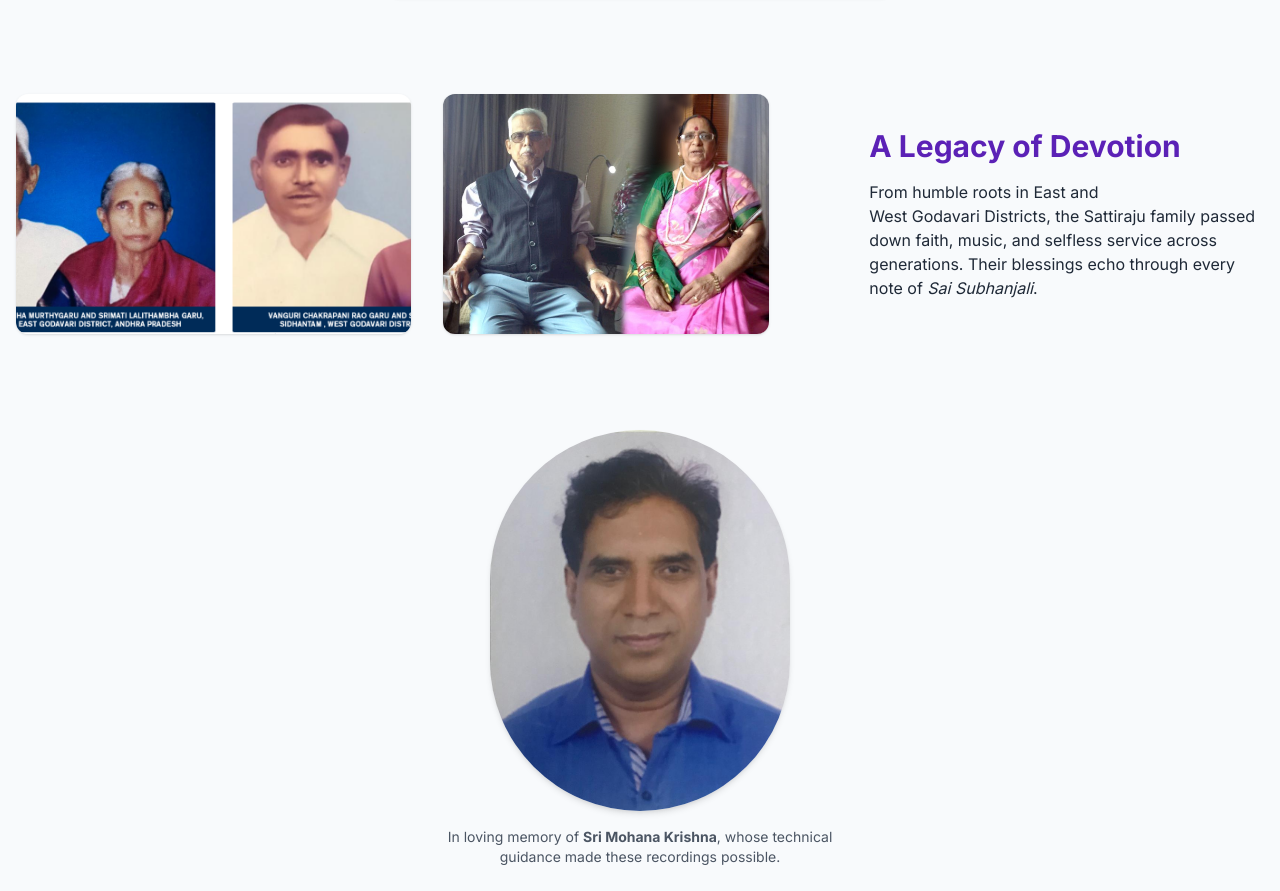
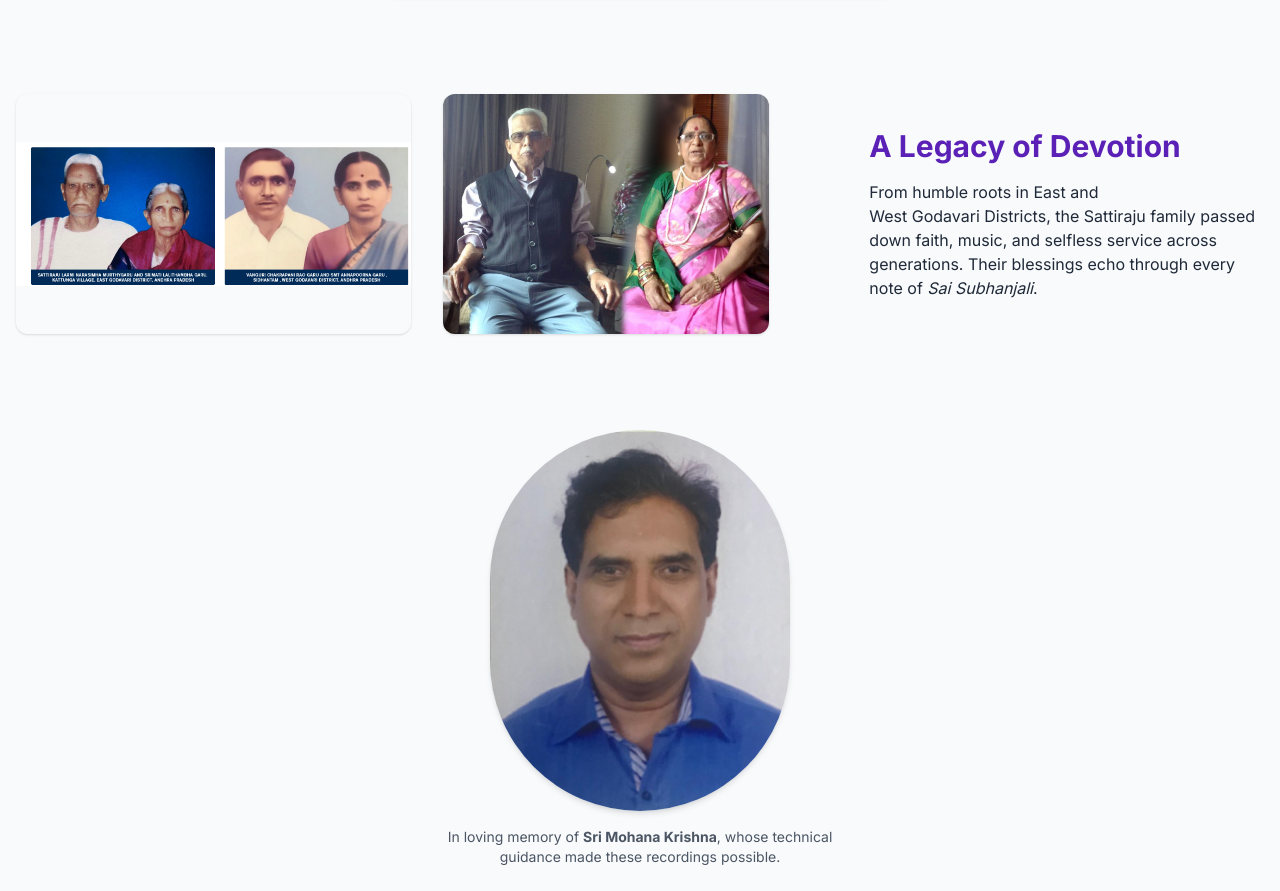
Before and after one commit to shekhar1971/saisubhanjali.com, a Next.js app: page / in a window 1280 px wide. Shown: the part 1494-2385 px from the top of the page. Built offline with nearby package versions, Linux system fonts and the light colour scheme.

Commit message:
Update page.tsx

```diff
--- a/app/page.tsx
+++ b/app/page.tsx
@@ -1,17 +1,16 @@
-// app/page.tsx — unified image sizing + full‑width rendering (rev 5)
+// app/page.tsx — image fit tweak for grandparents montage (rev 6)
 // ------------------------------------------------------------
 import Image from 'next/image';
 import Link from 'next/link';
 
 export default function Home() {
-  /** Helper to render a responsive image with identical styling */
+  /** Helper to render a responsive devotional photo */
   const DevotionalImg = ({ src, alt }: { src: string; alt: string }) => (
     <Image
       src={src}
       alt={alt}
       width={400}
       height={260}
-      // identical sizing:  h‑48 on mobile (≈192 px) and grow with container while preserving aspect
       className="h-48 w-auto rounded-xl object-cover shadow lg:h-60"
     />
   );
@@ -67,16 +66,22 @@ export default function Home() {
 
       {/* FAMILY HERITAGE */}
       <section className="grid gap-8 md:grid-cols-3 md:items-center">
-        <DevotionalImg
+        {/* Grandparents montage – use object‑contain so the full collage is visible */}
+        <Image
           src="/Smt%20Subbalakshi%20and%20Shri%20Nageswara%20Rao%20Parents.png"
           alt="Parental roots of Amma & Ayyagaru"
+          width={400}
+          height={260}
+          className="h-48 w-auto rounded-xl object-contain shadow lg:h-60"
         />
 
+        {/* Parents’ portrait */}
         <DevotionalImg
           src="/Shri_NageswaraRao_and_Smt_Subbalakshmi.jpg"
           alt="Smt Subbalakshmi & Sri Nageswara Rao Garu"
         />
 
+        {/* Heritage blurb */}
         <div className="space-y-4">
           <h2 className="text-3xl font-bold text-brand-700">A Legacy of Devotion</h2>
           <p>
@@ -102,7 +107,7 @@ export default function Home() {
         </p>
       </section>
 
-      {/* HISTORIC SAI IMAGE STRIP — identical heights */}
+      {/* HISTORIC SAI IMAGE STRIP */}
       <section className="flex flex-wrap justify-center gap-6">
         {['/SaiBaba2.png', '/SaiBaba3.png', '/SaiBaba5.png'].map((src) => (
           <Image
```
